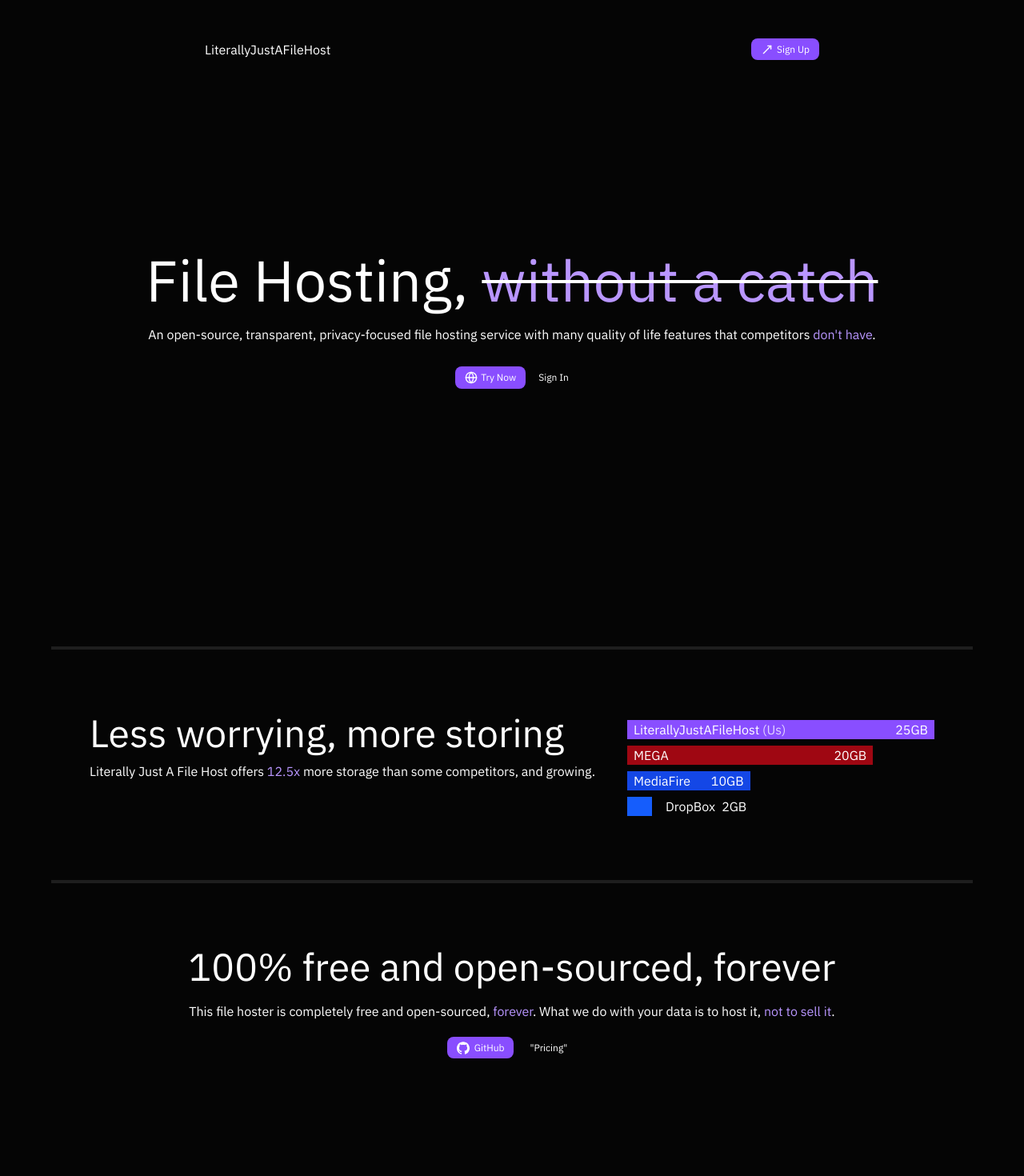
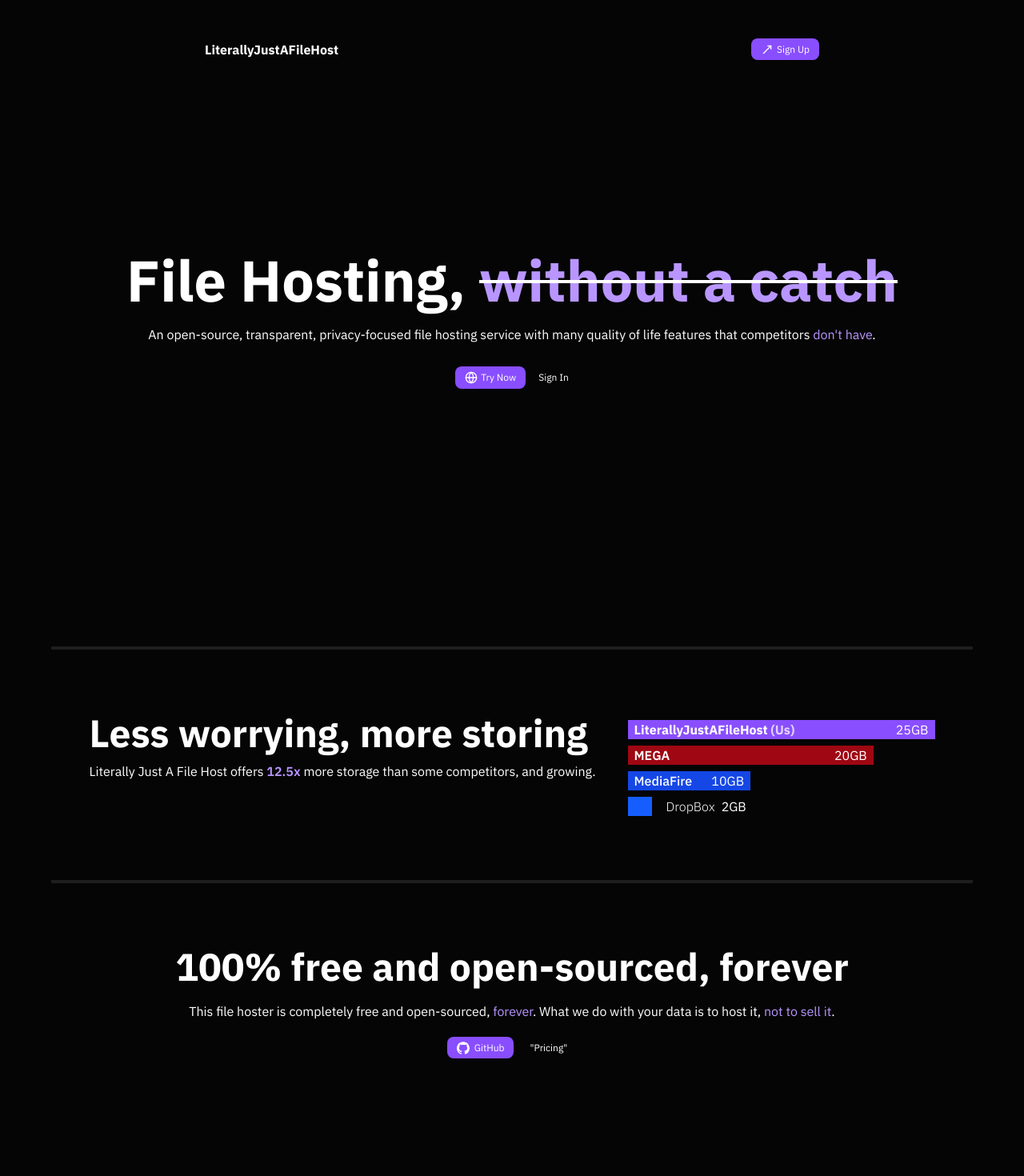
Before and after one commit to LiterallyJustAFileHost/repo, a Next.js app: page / in a window 1280 px wide. Shown: the top 1470 px of the page at 80% size. Built offline with nearby package versions, Linux system fonts and the light colour scheme.

Commit message:
add font styles to main page

```diff
--- a/app/page.tsx
+++ b/app/page.tsx
@@ -66,7 +66,7 @@ export default function Home() {
     <div>
       <header className="flex flex-row pt-12 px-[20%] items-center absolute w-dvw">
         <img/>
-        <p>LiterallyJustAFileHost</p>
+        <p className="font-bold">LiterallyJustAFileHost</p>
         <Link href="/auth" className="ml-auto">
           <button className="flex flex-row gap-1 items-center main-button text-xs">
             <MoveUpRight size={16} /> Sign Up
@@ -78,7 +78,7 @@ export default function Home() {
           initial={{ opacity: 0, y: 10 }}
           whileInView={{ opacity: 1, y: 0 }}
           transition={{ duration: 1 }}
-          className="text-7xl"
+          className="text-7xl font-bold"
         >
           File Hosting, <del className="decoration-4 text-accent decoration-white">without a catch</del>
         </motion.h1>
@@ -127,13 +127,13 @@ export default function Home() {
             initial={{ opacity: 0, x: -20 }}
             whileInView={{ opacity: 1, x: 0 }}
             transition={{ duration: 0.4, ease: "easeOut" }}
-            className="text-5xl"
+            className="text-5xl font-bold"
           >Less worrying, more storing</motion.h2>
           <motion.p
             initial={{ opacity: 0, x: -20 }}
             whileInView={{ opacity: 1, x: 0 }}
             transition={{ duration: 0.4, delay: 0.2, ease: "easeOut" }}
-          >Literally Just A File Host offers <span className="text-accent">12.5x</span> more storage than some competitors, and growing.</motion.p>
+          >Literally Just A File Host offers <span className="text-accent font-semibold">12.5x</span> more storage than some competitors, and growing.</motion.p>
         </div>
         <div className="flex flex-col gap-2 w-[30dvw] mt-2">
           <motion.div
@@ -143,7 +143,7 @@ export default function Home() {
             className="bg-accent pl-2 flex flex-row overflow-hidden whitespace-nowrap"
             title="A higher storage limit will be implemented as we grow."
           >
-            <p>LiterallyJustAFileHost <span className="opacity-75">(Us)</span></p>
+            <p className="font-bold">LiterallyJustAFileHost <span className="opacity-75">(Us)</span></p>
             <motion.p
               initial={{ opacity: 0 }}
               whileInView={{ opacity: 1 }}
@@ -158,7 +158,7 @@ export default function Home() {
             className="bg-red-800 pl-2 flex flex-row overflow-hidden whitespace-nowrap"
             title="MEGA offers 20% less than LiterallyJustAFileHost."
           >
-            <p>MEGA</p>
+            <p className="font-semibold">MEGA</p>
             <motion.p
               initial={{ opacity: 0 }}
               whileInView={{ opacity: 1 }}
@@ -173,7 +173,7 @@ export default function Home() {
             className="bg-blue-700 pl-2 flex flex-row overflow-hidden whitespace-nowrap"
             title="MediaFire offers 60% less than LiterallyJustAFileHost."
           >
-            <p>MediaFire</p>
+            <p className="font-medium">MediaFire</p>
             <motion.p
               initial={{ opacity: 0 }}
               whileInView={{ opacity: 1 }}
@@ -191,7 +191,7 @@ export default function Home() {
               initial={{ opacity: 0 }}
               whileInView={{ opacity: 1 }}
               transition={{ duration: 0.7, delay: 0.3 }}
-              className="ml-12"
+              className="ml-12 font-light"
             >DropBox</motion.p>
             <motion.p
               initial={{ opacity: 0 }}
@@ -213,7 +213,7 @@ export default function Home() {
           initial={{ opacity: 0, y: -20 }}
           whileInView={{ opacity: 1, y: 0 }}
           transition={{ duration: 0.4, ease: "easeOut" }}
-          className="text-5xl"
+          className="text-5xl font-bold"
         ><CountUp from={0} to={100} duration={2} />% free and open-sourced, forever</motion.h2>
         <motion.p
           initial={{ opacity: 0, y: -20 }}
```
